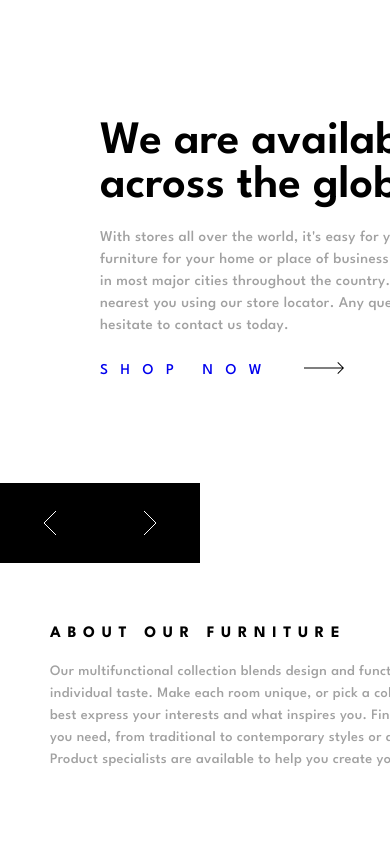
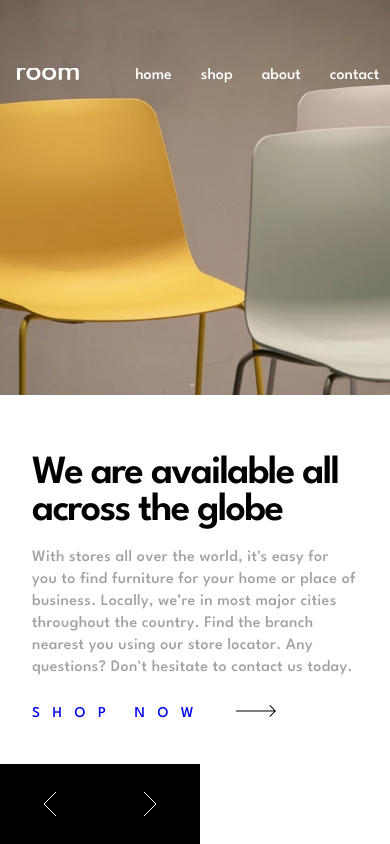
Before and after one commit to thorrellt/room, a React (Vite) app: page / in a window 390 px wide. Shown: the top 844 px of the page. Built offline with nearby package versions, Linux system fonts and the light colour scheme.

Commit message:
add responsive designs
Header layout for small screen
update font for small screens

```diff
--- a/src/components/App.jsx
+++ b/src/components/App.jsx
@@ -11,6 +11,19 @@ import Navbar from './Navbar'
 import data from '../data.js'
 
 function App() {
+
+  const [windowWidth, setWindowWidth] = useState(window.innerWidth)
+  useEffect(() => {
+    function watchWidth() {
+      setWindowWidth(window.innerWidth)
+    }
+
+    window.addEventListener("resize", watchWidth)
+
+    return function () {
+      window.removeEventListener("resize", watchWidth)
+    }
+  }, [])
 
   const [slideState, setSlideState] = useState(() => ({
     currId: 1,
@@ -36,17 +49,18 @@ function App() {
   }
 
   const handleWheel = (event) => {
+    if (windowWidth > 900)
     event.deltaY < 0 ? slideLeft() : slideRight()
-}
+  }
 
   return (
     <div id="App" onWheel={handleWheel}>
       <Navbar />
 
       <Header
-        slideState = {slideState}
-        slideLeft = {slideLeft}
-        slideRight = {slideRight}
+        slideState={slideState}
+        slideLeft={slideLeft}
+        slideRight={slideRight}
       />
       <Footer />
     </div>
--- a/src/index.css
+++ b/src/index.css
@@ -116,3 +116,23 @@ p {
   letter-spacing: 0.021rem;
   color: var(--gray-700)
 }
+
+@media (max-width: 600px) {
+  h1 {
+    font-size: 2.5rem;
+    line-height: 2.313rem;
+    letter-spacing: -0.104rem;
+  }
+
+  h2 {
+    font-size: 1rem;
+    line-height: 1.375rem;
+    text-align: justify;
+    letter-spacing: 0.365rem;
+  }
+
+  p {
+    font-size: 1rem;
+  }
+
+}
--- a/src/styles/App.css
+++ b/src/styles/App.css
@@ -3,6 +3,7 @@
     height: 100%;
     width: 100%;
 }
+
 .Heading {
     display: flex;
     position: fixed;
@@ -20,8 +21,23 @@
     width: 100%;
 }
 
-img{
+img {
     width: 100%;
     height: 100%;
     object-fit: cover;
 }
+
+@media (max-width: 900px) {
+    .Heading {
+        position: relative;
+        flex-direction: column;
+        height: 100%;
+    }
+
+    #Footer {
+        position: relative;
+        flex-direction: column;
+        height: 100%;
+    }
+
+}
--- a/src/styles/Heading.css
+++ b/src/styles/Heading.css
@@ -26,6 +26,7 @@
         opacity: 1;
     }
 }
+
 @keyframes exitToRight {
     0% {
         transform: translateX(0px);
@@ -67,6 +68,7 @@
         opacity: 1;
     }
 }
+
 @keyframes exitToLeft {
     0% {
         transform: translateX(0px);
@@ -88,7 +90,8 @@
     overflow: hidden;
     /* outline: 3px, solid black; */
 }
-.Heading .img img{
+
+.Heading .img img {
     position: absolute;
     height: 100%;
 }
@@ -126,8 +129,8 @@
     display: flex;
 }
 
-.Heading .content a:hover > h3,
-.Heading .content a:hover > .arrow {
+.Heading .content a:hover>h3,
+.Heading .content a:hover>.arrow {
     filter: contrast(0);
 }
 
@@ -180,3 +183,43 @@
     width: 12px;
     transition: all .2s ease-in-out;
 }
+
+
+@media (max-width: 900px) {
+    .Heading .img {
+        position: relative;
+        width: 100%;
+        /* height: 46.75%; */
+        flex-basis: 46.75%;
+        flex-shrink: 1;
+        flex-grow: 2;
+        overflow: hidden;
+        /* outline: 3px, solid black; */
+    }
+    .Heading .img img{
+        height: 100%;
+    }
+
+    .Heading .content-wrapper {
+        position: relative;
+        width: 100%;
+        flex-basis: 53.25%;
+        flex-shrink: 0;
+        flex-grow: 1;
+        background: white;
+        overflow: hidden;
+    }
+
+    .Heading .content {
+        position: absolute;
+        top: 0;
+        padding-inline: 2rem;
+        padding-block-start: 3.75rem;
+        padding-block-end: 4.5rem;
+        display: flex;
+        flex-direction: column;
+        /* outline: 3px, solid black; */
+    }
+
+
+}
```
Also changed, not shown: 1 other file (tests, documents, lock files or other folders).
